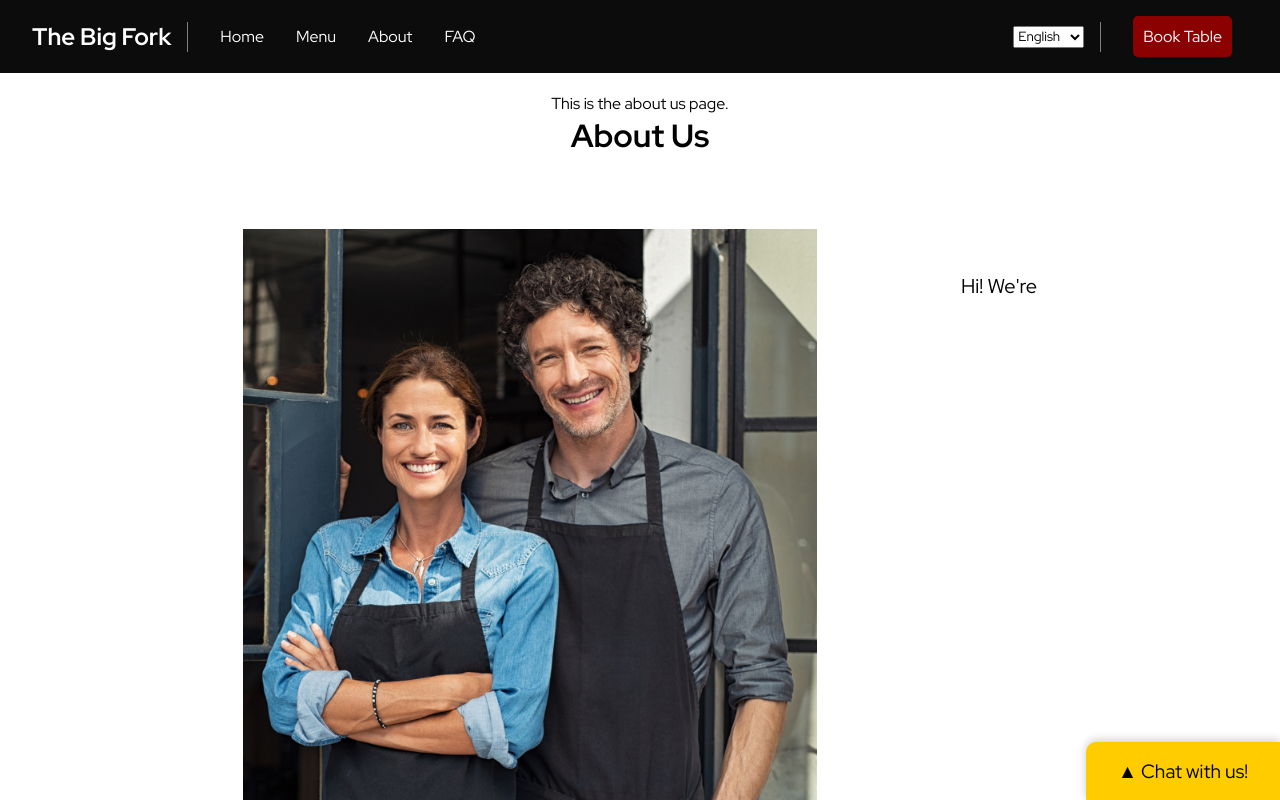
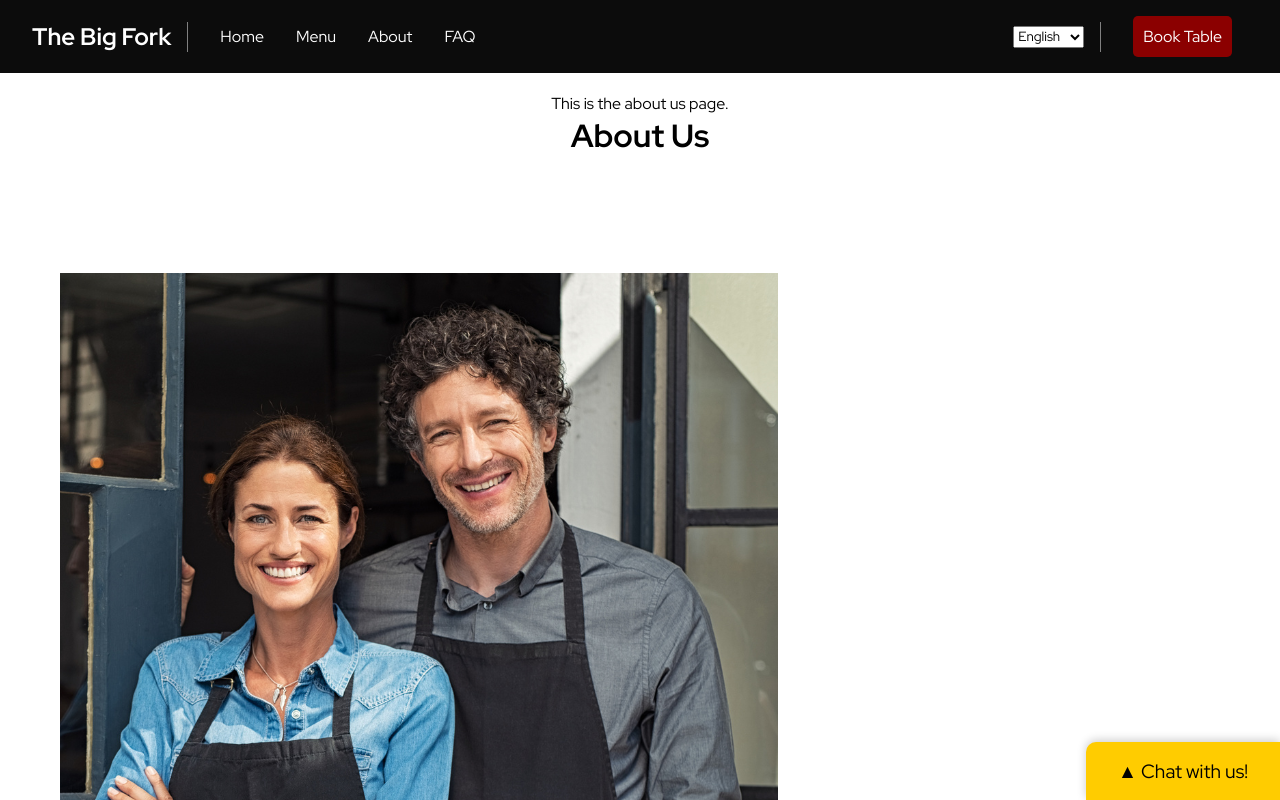
Before and after one commit to SEG3125-A/Group-13, a React (Create React App) app in the folder SEG-3125-Module7-React/: page /about in a window 1280 px wide. Shown: the top 800 px of the page. Built offline with nearby package versions, Linux system fonts and the light colour scheme.

Commit message:
Refactor class name

```diff
--- a/SEG-3125-Module7-React/src/pages/About.css
+++ b/SEG-3125-Module7-React/src/pages/About.css
@@ -1,4 +1,4 @@
-.ownerContainer, .historyContainer {
+.leftContainer, .rightContainer {
     display: flex;
     /* align-items: center; */
     justify-content: center;
```
